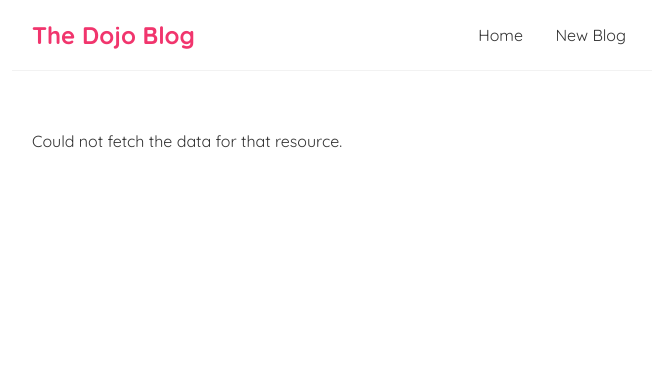
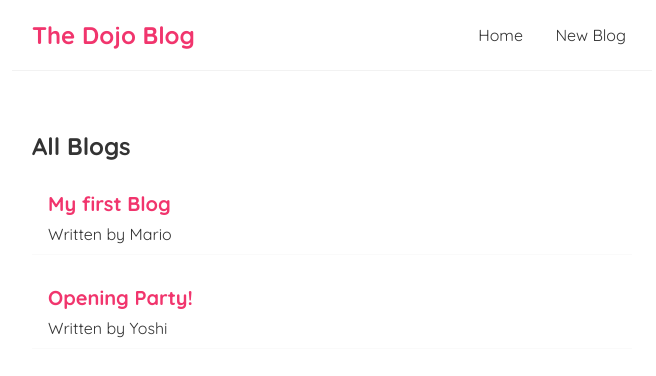
Before and after one commit to eine3131/fullreact_l1andsoon, a React (Create React App) app: page / in a window 1280 px wide. Shown: the top 376 px of the page, without its empty margins (308-964 px from the left). Built offline with nearby package versions, Linux system fonts and the light colour scheme; no server answers; data requests are answered from the project's data file; the HTML template or start-up script is replaced by a standard one.

Commit message:
Making a Custom Hook

```diff
--- a/src/BlogList.js
+++ b/src/BlogList.js
@@ -1,4 +1,4 @@
-const BlogSlist = ({blogs, title}) => {
+const BlogList = ({blogs, title}) => {
     return (
         <div className="blog_list">
             <h2>{title}</h2>
@@ -12,4 +12,4 @@
     );
 }
 
-export default BlogSlist;
+export default BlogList;
--- a/src/Home.js
+++ b/src/Home.js
@@ -1,38 +1,16 @@
 import { useState, useEffect } from 'react';
 import BlogList from './BlogList';
+import useFetch from './useFetch';
 
 const Home = () => {
-    const [blogs, setBlogs] = useState(null);
-    const [isPending, setIsPending] = useState(true);
-    const [error, setError] = useState(null);
-    useEffect(() => {
-        setTimeout(() => {
-            fetch('http://localhost:8000/blogss')
-                .then(res => {
-                    // console.log(res);
-                    if (!res.ok) {
-                        throw Error('Could not fetch the data for that resource.');
-                    }
-                    return res.json();
-                })
-                .then(data => {
-                    setError(null);
-                    setBlogs(data);
-                    setIsPending(false);
-                })
-                .catch(err => {
-                    // console.log(err.message);
-                    setIsPending(false);
-                    setError(err.message);
-                })
-        }, 1000);
-    }, []);
-
+    const {data: blogs, isPending, error } = useFetch('http://localhost:8000/blogs');
+    // ou const {data, isPending, error } = useFetch('http://localhost:8000/blogs');
     return (
         <div className="home">
             {error && <div> {error} </div>}
             {isPending && <div> Loading... </div>}
             {blogs && <BlogList blogs={blogs} title="All Blogs" />}
+            {/* ou {blogs && <BlogList blogs={data} title="All Blogs" />} */}
         </div>
     );
 }
--- /dev/null
+++ b/src/useFetch.js
@@ -0,0 +1,34 @@
+import { useState, useEffect } from 'react';
+
+const useFecht = (url) => {
+    const [data, setData] = useState(null);
+    const [isPending, setIsPending] = useState(true);
+    const [error, setError] = useState(null);
+
+    useEffect(() => {
+        setTimeout(() => {
+            fetch(url)
+                .then(res => {
+                    // console.log(res);
+                    if (!res.ok) {
+                        throw Error('Could not fetch the data for that resource.');
+                    }
+                    return res.json();
+                })
+                .then(data => {
+                    setData(data);
+                    setIsPending(false);
+                    setError(null);
+                })
+                .catch(err => {
+                    // console.log(err.message);
+                    setIsPending(false);
+                    setError(err.message);
+                })
+        }, 1000);
+    }, [url]);
+
+    return { data, isPending, error }
+}
+
+export default useFecht;
```
